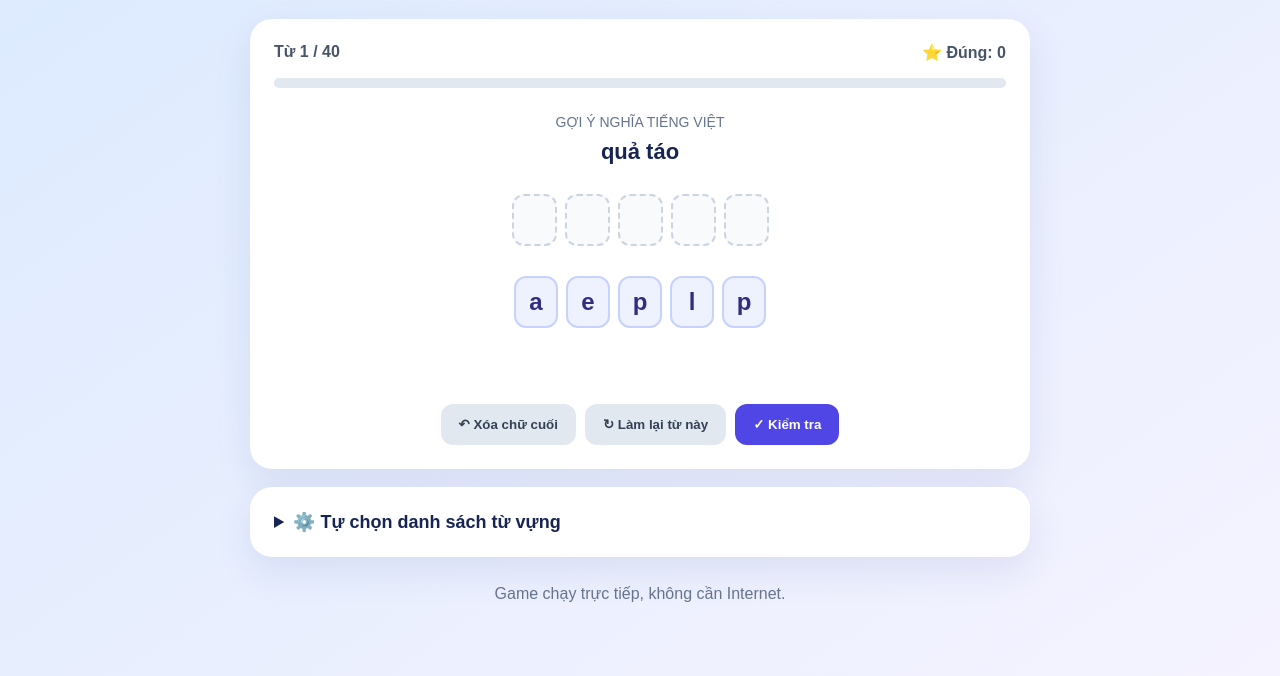
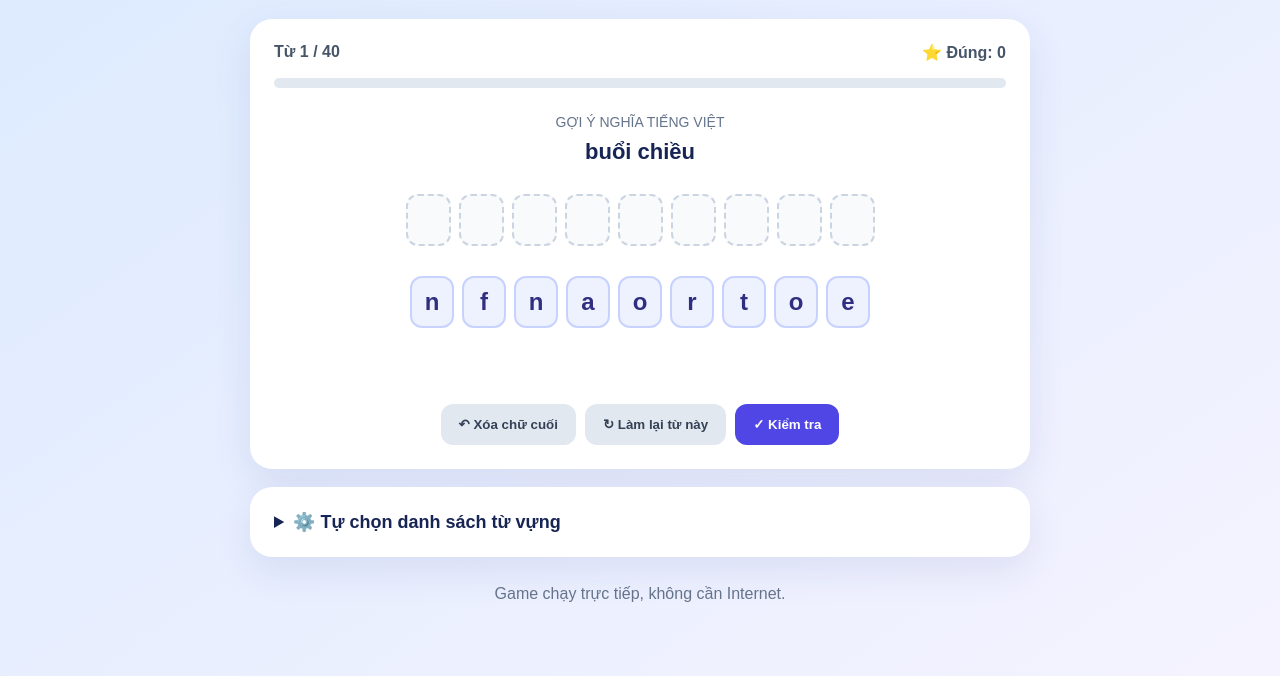
Before and after one commit to luthikimyen1900213-commits/Game, a plain HTML site: page index.html in a window 1280 px wide. Shown: the part 124-800 px from the top of the page. Drawn offline with Linux system fonts and the light colour scheme.

Commit message:
Add files via upload

```diff
--- a/index.html
+++ b/index.html
@@ -296,48 +296,50 @@
 
     // DANH SÁCH 40 TỪ VỰNG MẪU
 
-    const sample = [
-        ["apple", "quả táo"],
-        ["banana", "quả chuối"],
-        ["orange", "quả cam"],
-        ["grape", "quả nho"],
-        ["mango", "quả xoài"],
-        ["lemon", "quả chanh"],
-        ["peach", "quả đào"],
-        ["melon", "quả dưa"],
-        ["cherry", "quả anh đào"],
-        ["carrot", "cà rốt"],
-        ["potato", "khoai tây"],
-        ["tomato", "cà chua"],
-        ["onion", "hành tây"],
-        ["school", "trường học"],
-        ["teacher", "giáo viên"],
-        ["student", "học sinh"],
-        ["pencil", "bút chì"],
-        ["eraser", "cục tẩy"],
-        ["notebook", "quyển vở"],
-        ["window", "cửa sổ"],
-        ["garden", "khu vườn"],
-        ["flower", "bông hoa"],
-        ["forest", "rừng"],
-        ["river", "dòng sông"],
-        ["mountain", "núi"],
-        ["ocean", "đại dương"],
-        ["planet", "hành tinh"],
-        ["summer", "mùa hè"],
-        ["winter", "mùa đông"],
-        ["spring", "mùa xuân"],
-        ["family", "gia đình"],
-        ["mother", "mẹ"],
-        ["father", "bố"],
-        ["sister", "chị hoặc em gái"],
-        ["brother", "anh hoặc em trai"],
-        ["friend", "bạn bè"],
-        ["happy", "vui vẻ"],
-        ["strong", "mạnh mẽ"],
-        ["purple", "màu tím"],
-        ["yellow", "màu vàng"]
-    ];
+
+const sample = [
+    ["afternoon", "buổi chiều"],
+    ["alphabet", "bảng chữ cái"],
+    ["armchair", "ghế bành"],
+    ["badminton", "môn cầu lông"],
+    ["basketball", "bóng rổ"],
+    ["bathroom", "phòng tắm"],
+    ["beautiful", "xinh đẹp"],
+    ["birthday", "sinh nhật"],
+    ["bookcase", "tủ sách"],
+    ["bookshop", "hiệu sách"],
+    ["breakfast", "bữa sáng"],
+    ["chocolate", "sô cô la"],
+    ["classmate", "bạn cùng lớp"],
+    ["classroom", "phòng học"],
+    ["coconut", "quả dừa"],
+    ["complete", "hoàn thành"],
+    ["computer", "máy tính"],
+    ["crocodile", "con cá sấu"],
+    ["cupboard", "tủ đựng đồ"],
+    ["elephant", "con voi"],
+    ["fantastic", "tuyệt vời"],
+    ["favourite", "yêu thích"],
+    ["football", "bóng đá"],
+    ["giraffe", "hươu cao cổ"],
+    ["grandfather", "ông"],
+    ["grandmother", "bà"],
+    ["helicopter", "máy bay trực thăng"],
+    ["jellyfish", "con sứa"],
+    ["keyboard", "bàn phím"],
+    ["lemonade", "nước chanh"],
+    ["meatballs", "thịt viên"],
+    ["motorbike", "xe máy"],
+    ["pineapple", "quả dứa"],
+    ["playground", "sân chơi"],
+    ["question", "câu hỏi"],
+    ["sausage", "xúc xích"],
+    ["sentence", "câu văn"],
+    ["skateboard", "ván trượt"],
+    ["skateboarding", "môn trượt ván"],
+    ["television", "ti vi"]
+];
+
 
     // CÁC BIẾN QUẢN LÝ TRÒ CHƠI
 
```
